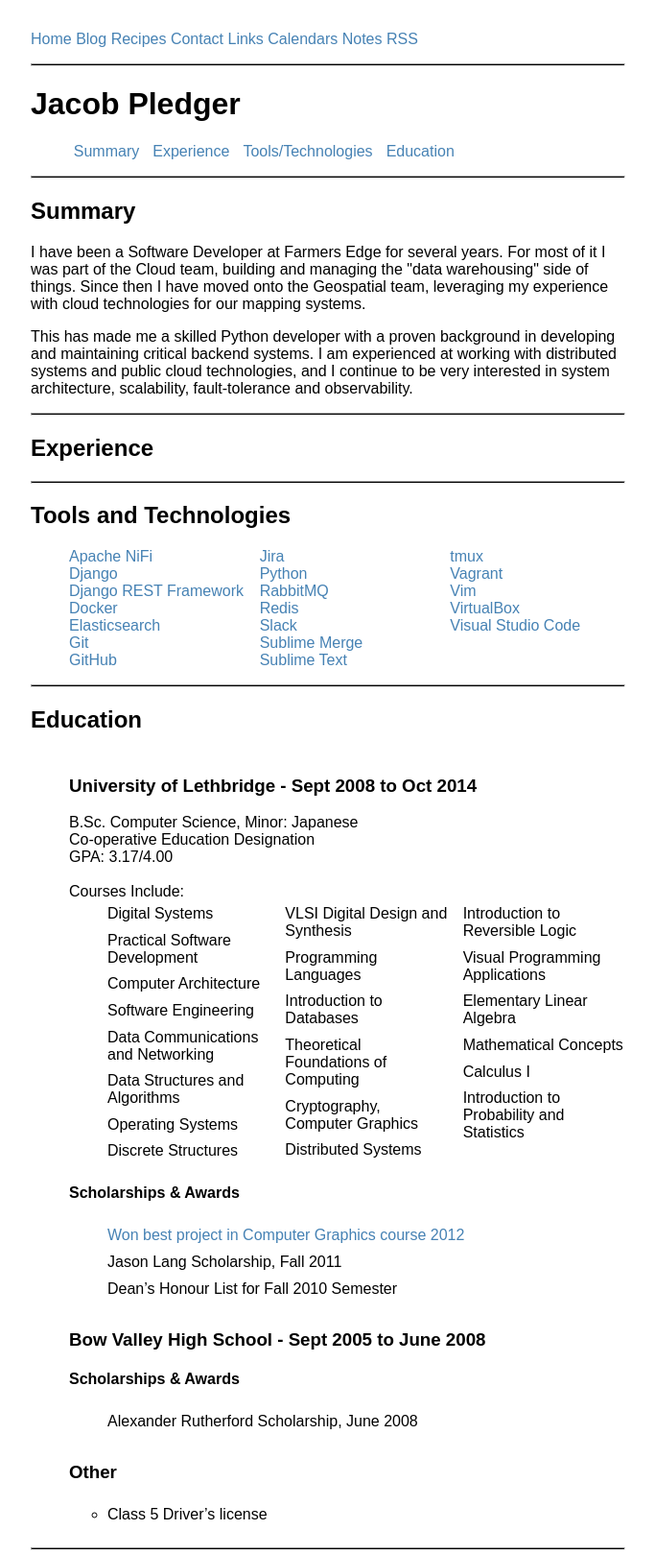
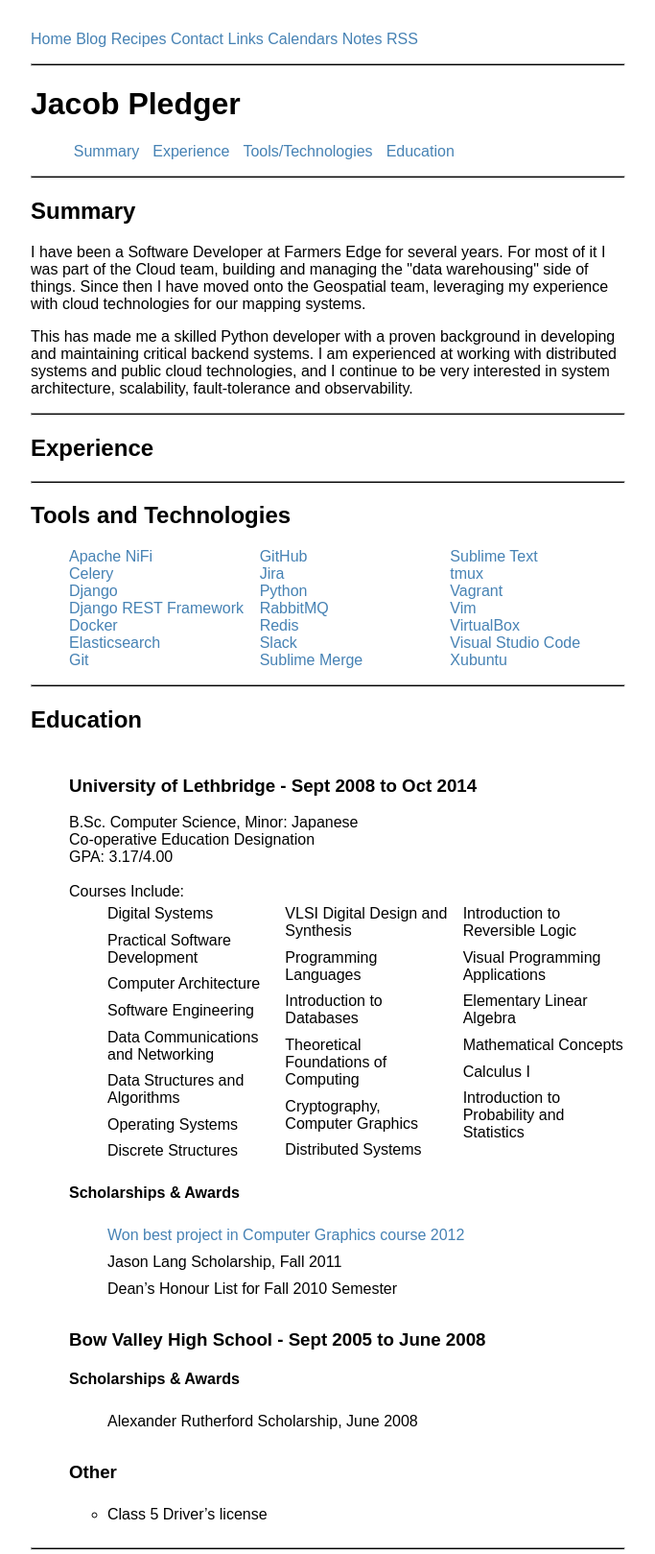
Before and after one commit to jacobpledger/website, a Jekyll site: the page built from resume.md, in a window 1280 px wide, cut to the strip 0-1619 px from the top of the page. Shown: the whole strip at 96% size, without its empty margins (298-981 px from the left). Built offline with Jekyll 4.4.1, drawn with Linux system fonts in a browser that asks for light colours.

Commit message:
Updated job tools

```diff
--- a/_data/job-tools.yaml
+++ b/_data/job-tools.yaml
@@ -2,6 +2,8 @@
   link: https://nifi.apache.org
 # - name: Brave
 #   link: https://brave.com/
+- name: Celery
+  link: https://docs.celeryproject.org/
 - name: Django
   link: https://www.djangoproject.com
 - name: Django REST Framework
@@ -42,7 +44,7 @@
   link: https://www.virtualbox.org
 - name: Visual Studio Code
   link: https://code.visualstudio.com
-# - name: Xubuntu
-#   link: https://xubuntu.org
+- name: Xubuntu
+  link: https://xubuntu.org
 # - name: Zsh
 #   link: https://www.zsh.org
```
